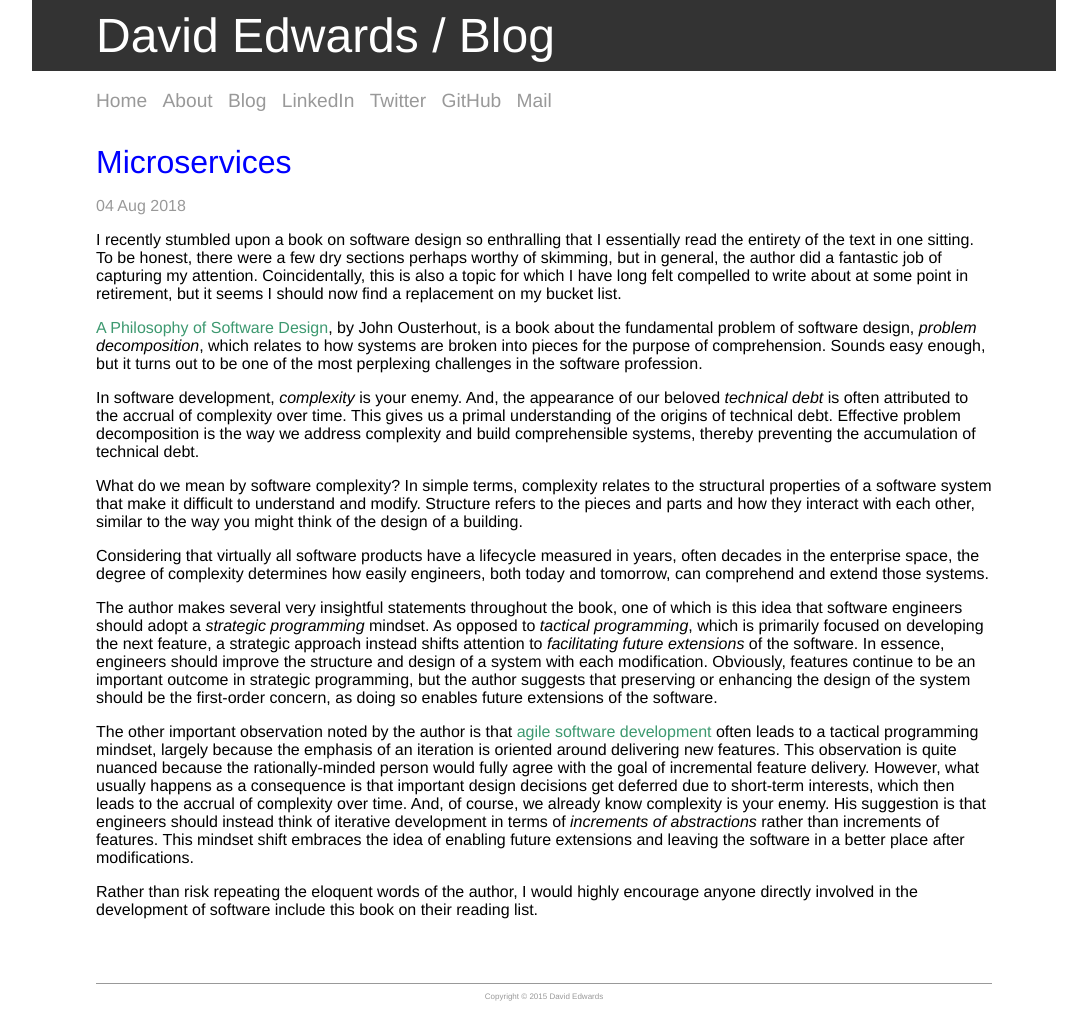
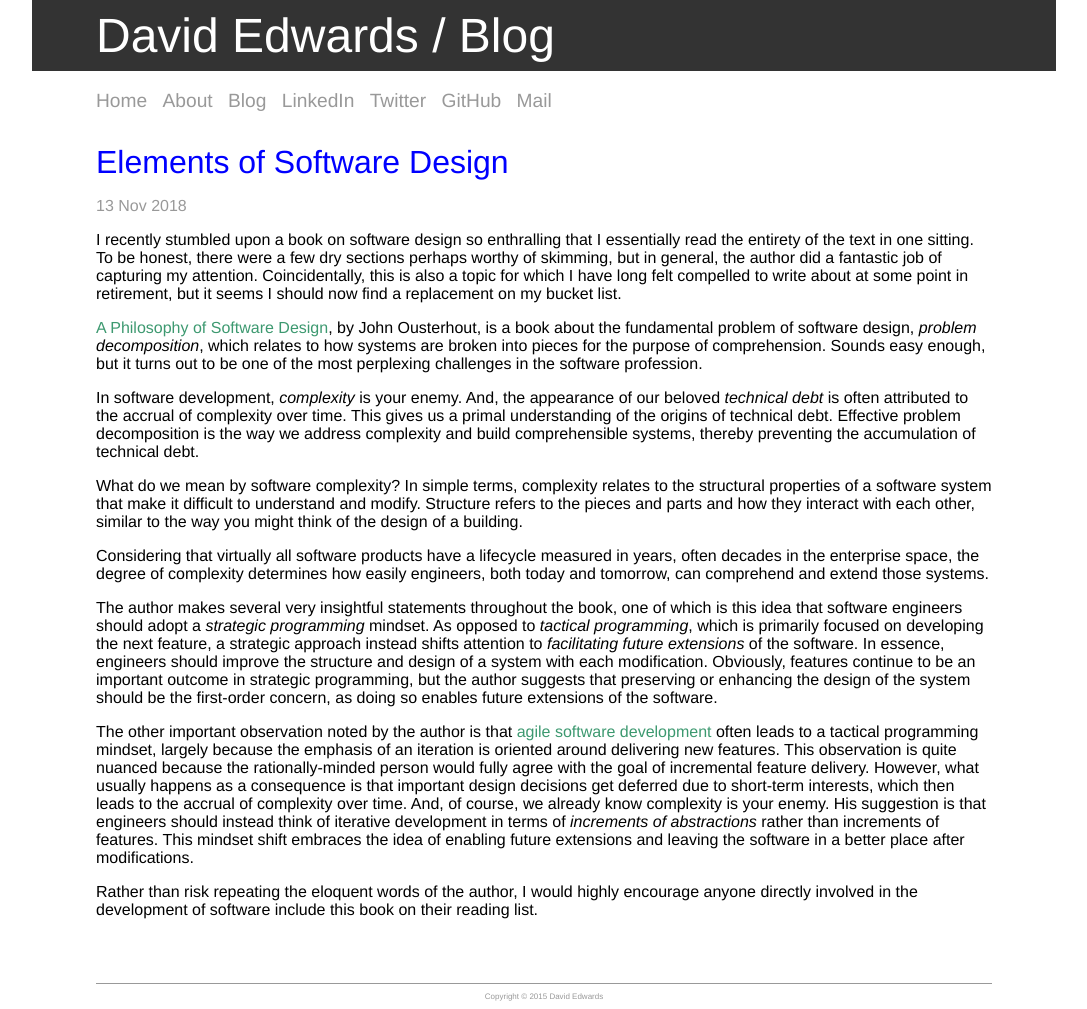
Before and after one commit to davidledwards/davidledwards.github.io, a Jekyll site: the page built from _posts/2018-11-13-elements-of-software-design.md, in a window 1280 px wide. Shown: the whole page, without its empty margins (96-1183 px from the left). Built offline with Jekyll 4.4.1, drawn with Linux system fonts in a browser that asks for light colours.

Commit message:
fix post title

```diff
--- a/_posts/2018-11-13-elements-of-software-design.md
+++ b/_posts/2018-11-13-elements-of-software-design.md
@@ -1,8 +1,8 @@
 ---
 layout: post
 title: David Edwards / Blog
-topic: Microservices
-date: 2018-08-04
+topic: Elements of Software Design
+date: 2018-11-13
 ---
 I recently stumbled upon a book on software design so enthralling that I essentially read the entirety of the
 text in one sitting. To be honest, there were a few dry sections perhaps worthy of skimming, but in general,
```
